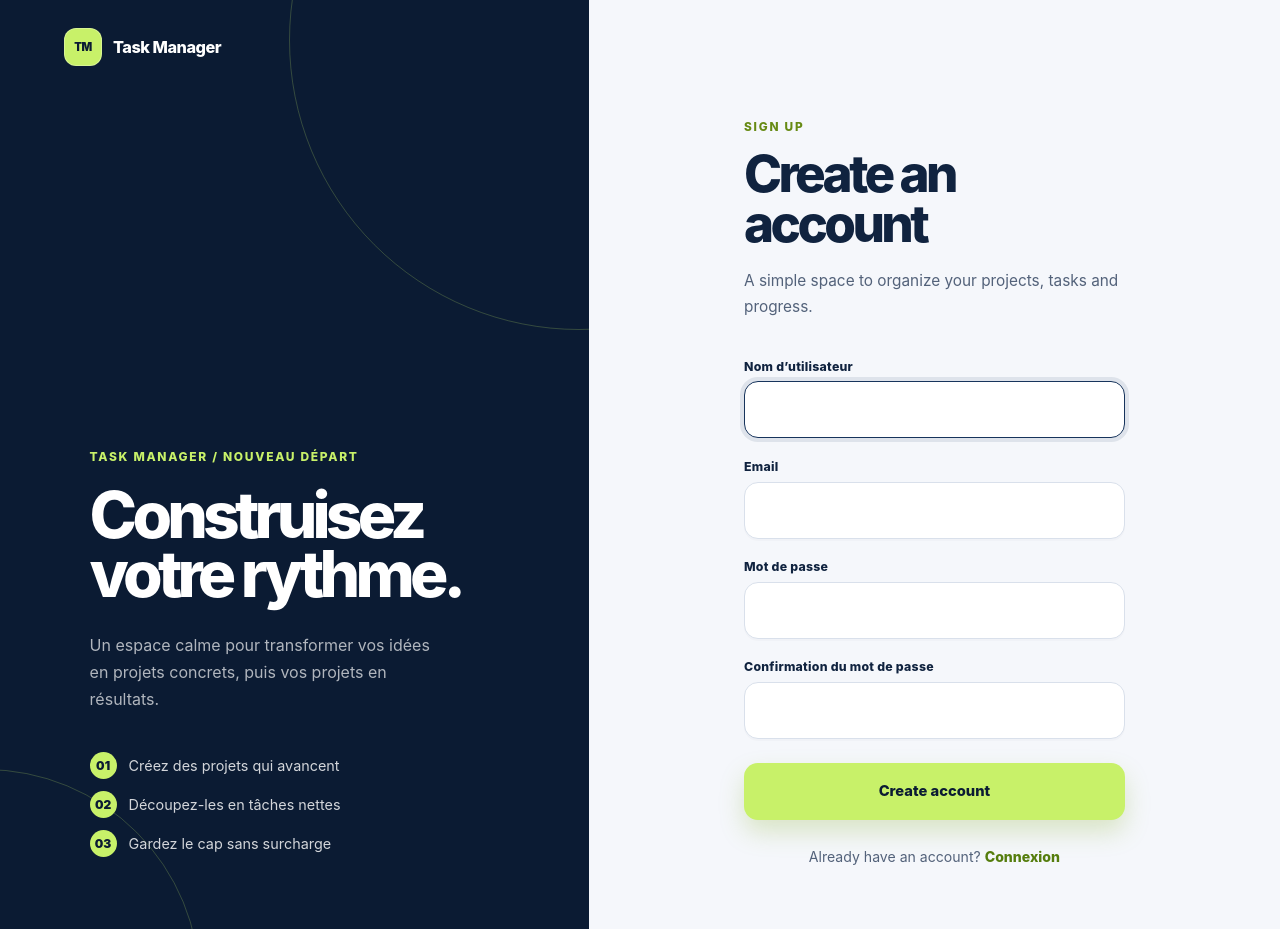
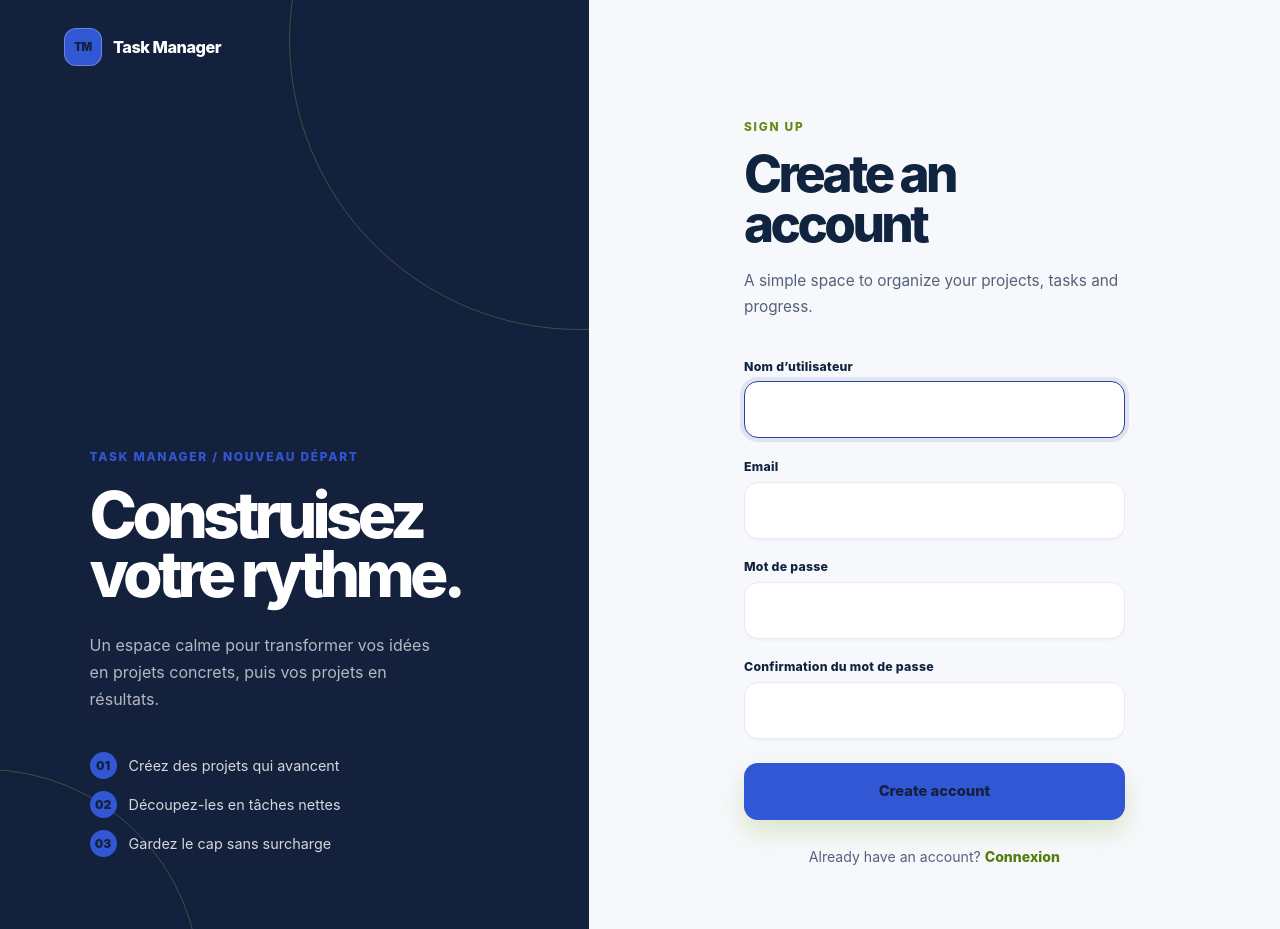
Before and after one commit to workcmtiayon-arch/task_manager, a Django app: page /accounts/ in a window 1280 px wide. Run offline with Django 5.2, Linux system fonts and the light colour scheme; parts of the project's set-up code (start-up, migrations or seed data) failed here and were passed over.

Commit message:
style(auth): align form palette with homepage

```diff
--- a/static/css/auth.css
+++ b/static/css/auth.css
@@ -1,13 +1,13 @@
 :root {
     --auth-ink: #10233f;
     --auth-ink-soft: #53627a;
-    --auth-night: #0b1b33;
-    --auth-night-soft: #17345c;
-    --auth-lime: #c8f169;
-    --auth-lime-dark: #a7d83d;
-    --auth-paper: #f5f7fb;
+    --auth-night: #14213d;
+    --auth-night-soft: #2443b0;
+    --auth-lime: #3157d5;
+    --auth-lime-dark: #2443b0;
+    --auth-paper: #f7f8fc;
     --auth-white: #ffffff;
-    --auth-line: #d9e0eb;
+    --auth-line: #e6eaf2;
     --auth-error: #c43d4b;
     --auth-error-bg: #fff0f1;
     --auth-font: Inter, ui-sans-serif, system-ui, -apple-system, BlinkMacSystemFont, "Segoe UI", sans-serif;
```
